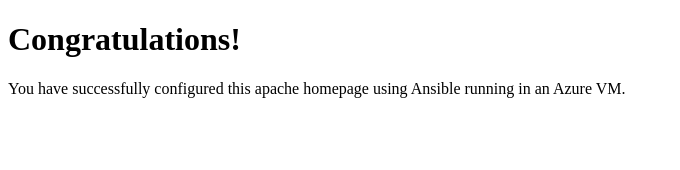
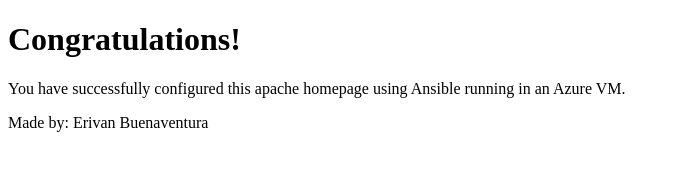
Before and after one commit to evan-07/AzureLab, a plain HTML site: page Self-Made Exercises/03-Using_Ansible/index.html in a window 1280 px wide. Shown: the whole page, without its empty margins (0-680 px from the left). Drawn offline with Linux system fonts and the light colour scheme.

Commit message:
update index.html file to include my name

```diff
--- a/Self-Made Exercises/03-Using_Ansible/index.html
+++ b/Self-Made Exercises/03-Using_Ansible/index.html
@@ -6,5 +6,7 @@
 
 <p>You have successfully configured this apache homepage using Ansible running in an Azure VM.</p>
 
+<p>Made by: Erivan Buenaventura</p>
+
 </body>
 </html>
```
